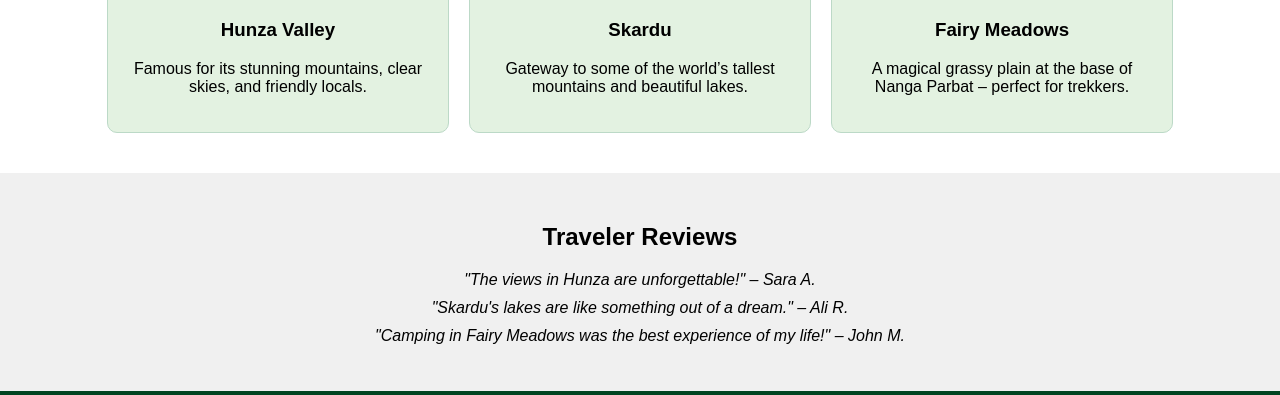
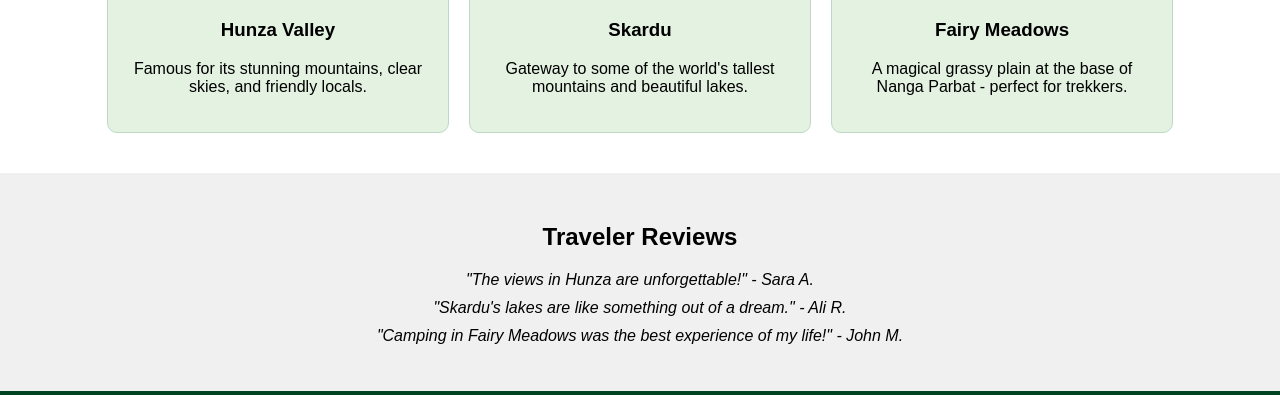
Before and after one commit to OJ-Sagar-0537/Travel_Ease_Project, a website: page src/home.html in a window 1280 px wide. Shown: the part 634-1029 px from the top of the page. Drawn offline with Linux system fonts and the light colour scheme.

Commit message:
Modify home.html

```diff
--- a/src/home.html
+++ b/src/home.html
@@ -37,12 +37,12 @@
       <div class="card">
         <img src="../images/skardu.jpg" alt="Skardu" />
         <h3>Skardu</h3>
-        <p>Gateway to some of the world’s tallest mountains and beautiful lakes.</p>
+        <p>Gateway to some of the world's tallest mountains and beautiful lakes.</p>
       </div>
       <div class="card">
         <img src="../images/fairy-meadows.jpg" alt="Fairy Meadows" />
         <h3>Fairy Meadows</h3>
-        <p>A magical grassy plain at the base of Nanga Parbat – perfect for trekkers.</p>
+        <p>A magical grassy plain at the base of Nanga Parbat - perfect for trekkers.</p>
       </div>
     </div>
   </section>
@@ -50,9 +50,9 @@
   <section class="reviews">
     <h2>Traveler Reviews</h2>
     <ul>
-      <li>"The views in Hunza are unforgettable!" – Sara A.</li>
-      <li>"Skardu's lakes are like something out of a dream." – Ali R.</li>
-      <li>"Camping in Fairy Meadows was the best experience of my life!" – John M.</li>
+      <li>"The views in Hunza are unforgettable!" - Sara A.</li>
+      <li>"Skardu's lakes are like something out of a dream." - Ali R.</li>
+      <li>"Camping in Fairy Meadows was the best experience of my life!" - John M.</li>
     </ul>
   </section>
 
```
